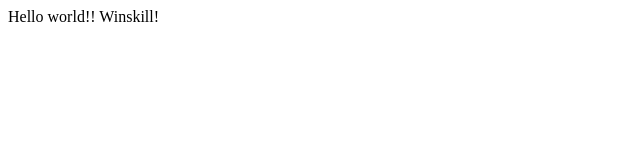
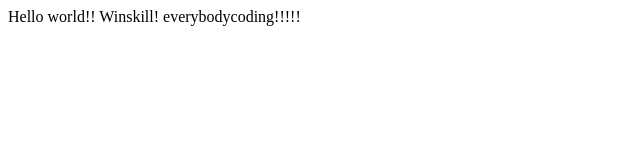
Before and after one commit to winskill/opentutorials-winskill, a plain HTML site: page index.html in a window 1280 px wide. Shown: the whole page, without its empty margins (0-640 px from the left). Drawn offline with Linux system fonts and the light colour scheme.

Commit message:
add everybodycoding!!!

```diff
--- a/index.html
+++ b/index.html
@@ -21,5 +21,6 @@
 
     <body>
         Hello world!! Winskill!
+        everybodycoding!!!!!
     </body>
 </html>
```
